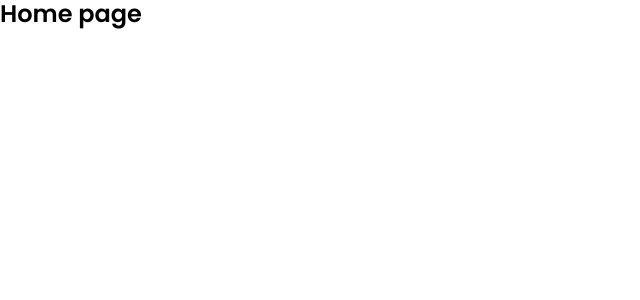
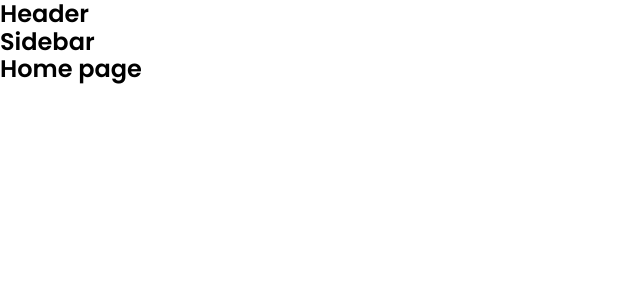
Before and after one commit to lyquochoa/SEP-WebAdmin, a React (Create React App) app: page / in a window 1280 px wide. Shown: the top 300 px of the page, without its empty margins (0-640 px from the left). Built offline with nearby package versions, Linux system fonts and the light colour scheme.

Commit message:
update code

```diff
--- a/src/App.js
+++ b/src/App.js
@@ -1,5 +1,7 @@
+import { Fragment } from "react";
 import { BrowserRouter as Router, Routes, Route } from "react-router-dom";
 import { publicRoutes } from "./routes";
+import { DefaultLayout } from "./components/Layout";
 
 function App() {
   return (
@@ -7,8 +9,19 @@
       <div className="App">
         <Routes>
           {publicRoutes.map((route, index) => {
+            const Layout = route.layout === null ? Fragment : DefaultLayout;
             const Page = route.component;
-            return <Route key={index} path={route.path} element={<Page />} />;
+            return (
+              <Route
+                key={index}
+                path={route.path}
+                element={
+                  <Layout>
+                    <Page />
+                  </Layout>
+                }
+              />
+            );
           })}
         </Routes>
       </div>
--- /dev/null
+++ b/src/components/Layout/DefaultLayout/Header/index.js
@@ -0,0 +1,5 @@
+function Header() {
+  return <h2>Header</h2>;
+}
+
+export default Header;
--- /dev/null
+++ b/src/components/Layout/DefaultLayout/Sidebar/index.js
@@ -0,0 +1,5 @@
+function Sidebar() {
+  return <h2>Sidebar</h2>;
+}
+
+export default Sidebar;
--- /dev/null
+++ b/src/components/Layout/DefaultLayout/index.js
@@ -0,0 +1,16 @@
+import Header from "./Header";
+import Sidebar from "./Sidebar";
+
+function DefaultLayout({ children }) {
+  return (
+    <div>
+      <Header />
+      <div className="container">
+        <Sidebar />
+        <div className="content">{children}</div>
+      </div>
+    </div>
+  );
+}
+
+export default DefaultLayout;
--- /dev/null
+++ b/src/components/Layout/index.js
@@ -0,0 +1 @@
+export { default as DefaultLayout } from "./DefaultLayout";
--- /dev/null
+++ b/src/pages/Update/index.js
@@ -0,0 +1,5 @@
+function Update() {
+  return <h2>Update</h2>;
+}
+
+export default Update;
--- a/src/routes/index.js
+++ b/src/routes/index.js
@@ -1,10 +1,12 @@
 import HomeAdmin from "../pages/Home_Admin";
 import AccountManagement from "../pages/Account_Management";
+import Update from "../pages/Update";
 
 // Public routes
 const publicRoutes = [
   { path: "/", component: HomeAdmin },
   { path: "/accountmanagement", component: AccountManagement },
+  { path: "/update", component: Update, layout: null },
 ];
 
 const privateRoutes = [];
```
